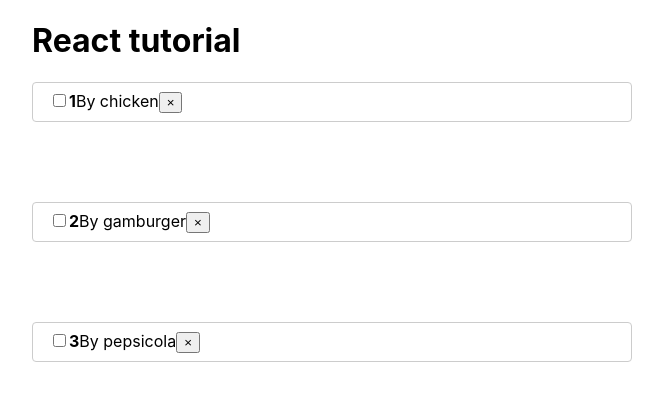
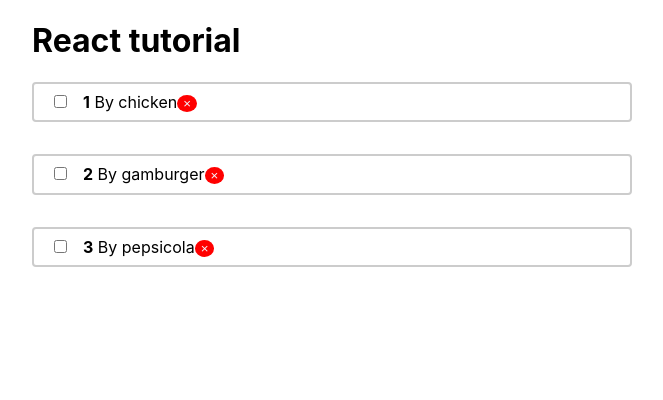
Before and after one commit to AlexNazaroff/reactapp, a React (Create React App) app: page / in a window 1280 px wide. Shown: the top 400 px of the page, without its empty margins (308-971 px from the left). Built offline with nearby package versions, Linux system fonts and the light colour scheme.

Commit message:
16 &nbsp  - пробел между индексом и строкой+ стили кнопок

```diff
--- a/src/index.css
+++ b/src/index.css
@@ -17,3 +17,10 @@ code {
   width: 600px;
 
 }
+
+.rm{
+  background: red;
+  border-radius: 50%;
+  color: aliceblue;
+  border: none;
+}
--- a/src/todo/Todoitem.js
+++ b/src/todo/Todoitem.js
@@ -6,10 +6,13 @@ const styles = {
         display: 'flex',
         justifyContent: 'space-between',
         alignItems: 'center',
-        padding: '.5rem 1rem',
-        border: '1px solid #ccc',
+        padding: '.51rem 1rem',
+        border: '2px solid #ccc',
         borderRadius: '4px',
-        marginBottom: '5rem'
+        marginBottom: '2rem'
+    },
+    input: {
+        marginRight: '1rem'
     }
 }
 
@@ -17,10 +20,11 @@ const styles = {
 function Todoitem({todo, index}) {
     return (<li style={styles.li}>
         <span>
-            <input type="checkbox"/>
+            <input type="checkbox" style={styles.input}/>
             <strong>{index + 1}</strong>
+            &nbsp;
             {todo.title}
-            <button>&times;</button>
+            <button className='rm'>&times;</button>
 
 
         </span>
```
